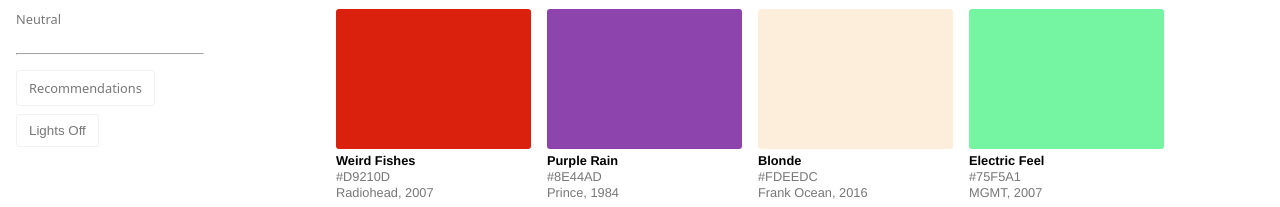
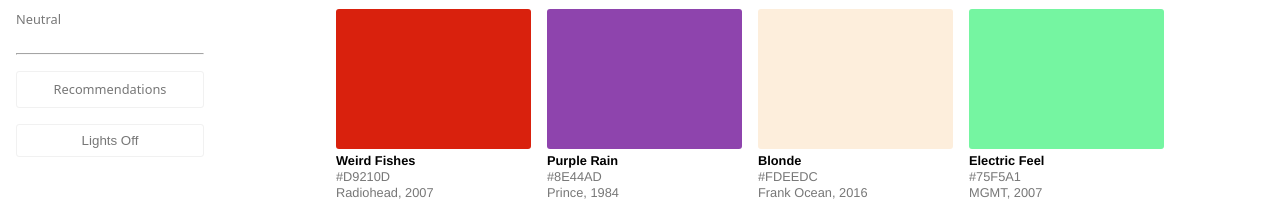
Before and after one commit to UglyMice/KromaFM.cc, a React (Vite) app: page / in a window 1280 px wide. Shown: the part 462-669 px from the top of the page. Built offline with nearby package versions, Linux system fonts and the light colour scheme.

Commit message:
Save local changes before pulling

```diff
--- a/src/components/App.css
+++ b/src/components/App.css
@@ -201,7 +201,7 @@ footer {
   }
 
   .swatch-stack {
-    padding: 0 0.5rem;
+    padding: 0.8rem 0.5rem;
     max-height: 80vh; /* limit height on small screens */
     overflow-y: auto;
   }
--- a/src/components/SidebarMenu.css
+++ b/src/components/SidebarMenu.css
@@ -7,6 +7,7 @@
     color: #777;
     cursor: pointer;
     transition: all 0.3s ease;
+    text-align: center;
   }
 
   .recommendations-link:hover {
@@ -24,6 +25,7 @@
   cursor: pointer;
   transition: all 0.3s ease;
   margin-top: 1rem;
+  text-align: center;
 }
 
 .darkmode-toggle:hover {
@@ -60,8 +62,14 @@
     box-shadow: none;
   }
 
+  .rec-theme {
+    display: flex;
+    flex-direction: column;
+  }
+
   /* Hamburger button */
   .hamburger-btn {
+    color: var(--text);
     position: fixed;
     top: 1rem;
     left: 1rem;
@@ -84,15 +92,22 @@
       min-width: 100vw;
       font-size: 0.90rem;
       line-height: 1.3rem;
-      background-color: white;
+      background-color: var(--bg);
+      padding-top: 3.8rem;
       z-index: 1000;
       transform: translateX(-100%);
+      display: flex;
+      flex-direction: column;
     }
 
     .sidebar.visible {
       transform: translateX(0);
     }
 
+    .darkmode-toggle {
+      font-size: 0.90rem;
+    }
+
     .hamburger-btn {
       display: block;
     }
--- a/src/components/SidebarMenu.jsx
+++ b/src/components/SidebarMenu.jsx
@@ -72,12 +72,7 @@ function SidebarMenu({ selectedCategory, onSelectCategory }) {
 
         <hr style={{ margin: "1rem 0", borderColor: "#f9f9f9 ", borderWidth: "0.6px" }} />
 
-        <div
-          style={{
-            padding: "0.5rem 0",
-            cursor: "pointer",
-          }}
-        >
+        <div className="rec-theme">
           <Link
             to="/Recommendations"
             className="recommendations-link"
@@ -85,13 +80,12 @@ function SidebarMenu({ selectedCategory, onSelectCategory }) {
             Recommendations
           </Link>
 
-          <div>
-              <button onClick={toggleDarkMode} className="darkmode-toggle">
-                {isDarkMode ? "Lights On" : "Lights Off"}
-              </button>
-          </div>
+          <button onClick={toggleDarkMode} className="darkmode-toggle">
+            {isDarkMode ? "Lights On" : "Lights Off"}
+          </button>
 
         </div>
+
       </nav>
     </>
   );
--- a/src/components/recommendations.css
+++ b/src/components/recommendations.css
@@ -14,12 +14,13 @@
     width: 100%;
     max-width: 600px;
     padding: 2rem;
-    background-color: #ffffff;
+    background-color: var(--bg);
     border-radius: 8px;
     box-shadow: 0 2px 10px rgba(0, 0, 0, 0.1);
   }
 
   .recommend-heading {
+    color: var(--text);
     font-size: 1.50rem;
     font-weight: bold;
     margin-bottom: 1rem;
@@ -59,17 +60,18 @@
   }
 
   .recommend-submit {
-    background: #c8d9ea;
-    color: white;
+    background: none;
+    border: 1px solid #7393B3;
+    color: #7393B3;
     padding: 0.5rem 1rem;
     border-radius: 6px;
     cursor: pointer;
-    border: none;
     font-size: 1rem;
     transition: background 0.2s ease;
   }
 
   .recommend-submit:hover {
+    color: white;
     background: #7393B3;
   }
 
```
